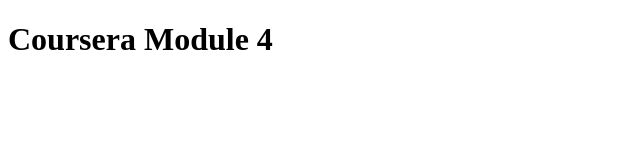
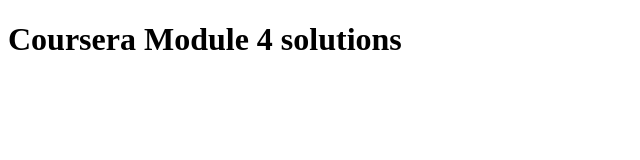
Before and after one commit to Gaiuscode/Coursera-mod4, a plain HTML site: page index.html in a window 1280 px wide. Shown: the whole page, without its empty margins (0-640 px from the left). Drawn offline with Linux system fonts and the light colour scheme.

Commit message:
fixed it up

```diff
--- a/index.html
+++ b/index.html
@@ -8,6 +8,6 @@
   <script src="script.js"></script>
 </head>
 <body>
-  <h1>Coursera Module 4</h1>
+  <h1>Coursera Module 4 solutions</h1>
 </body>
 </html>
```
